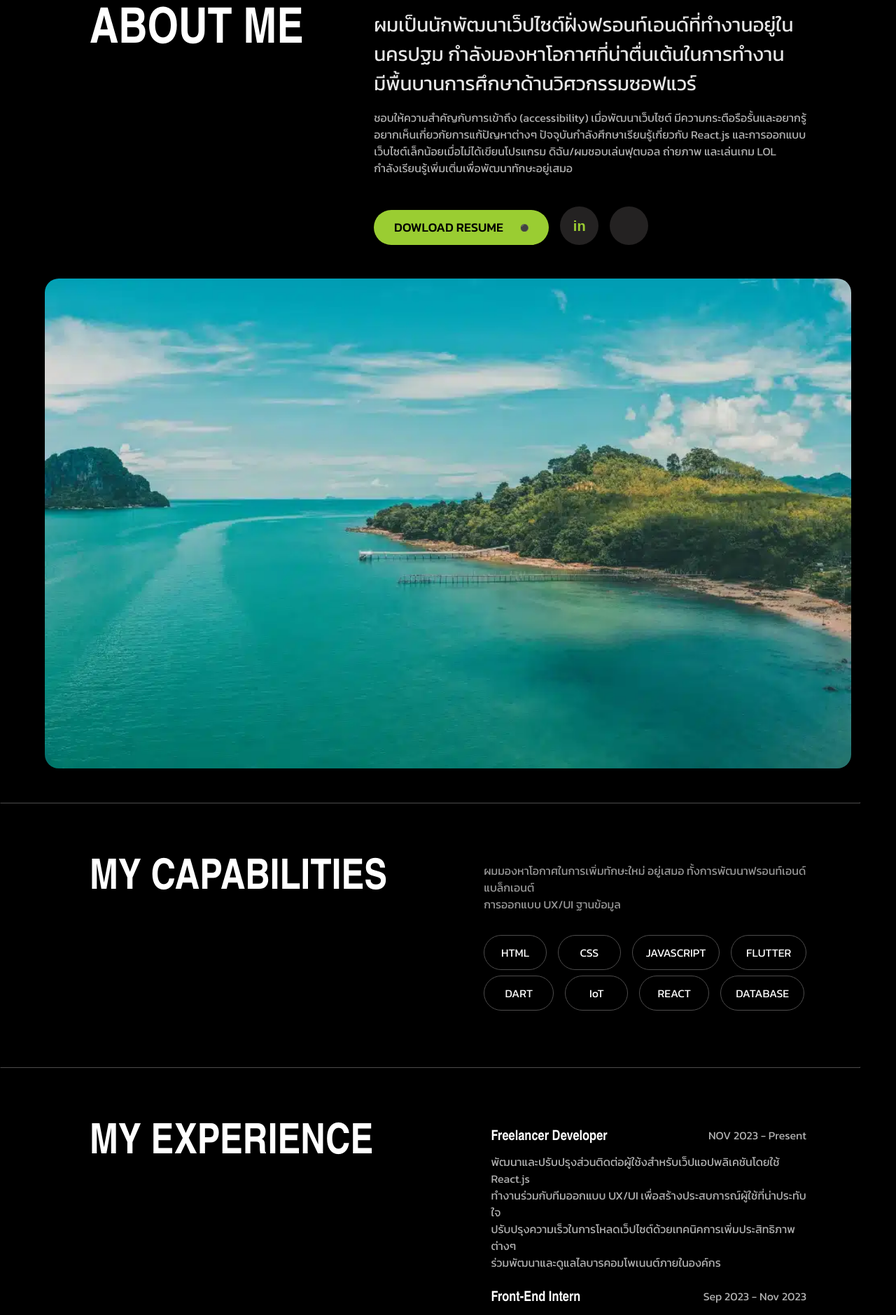
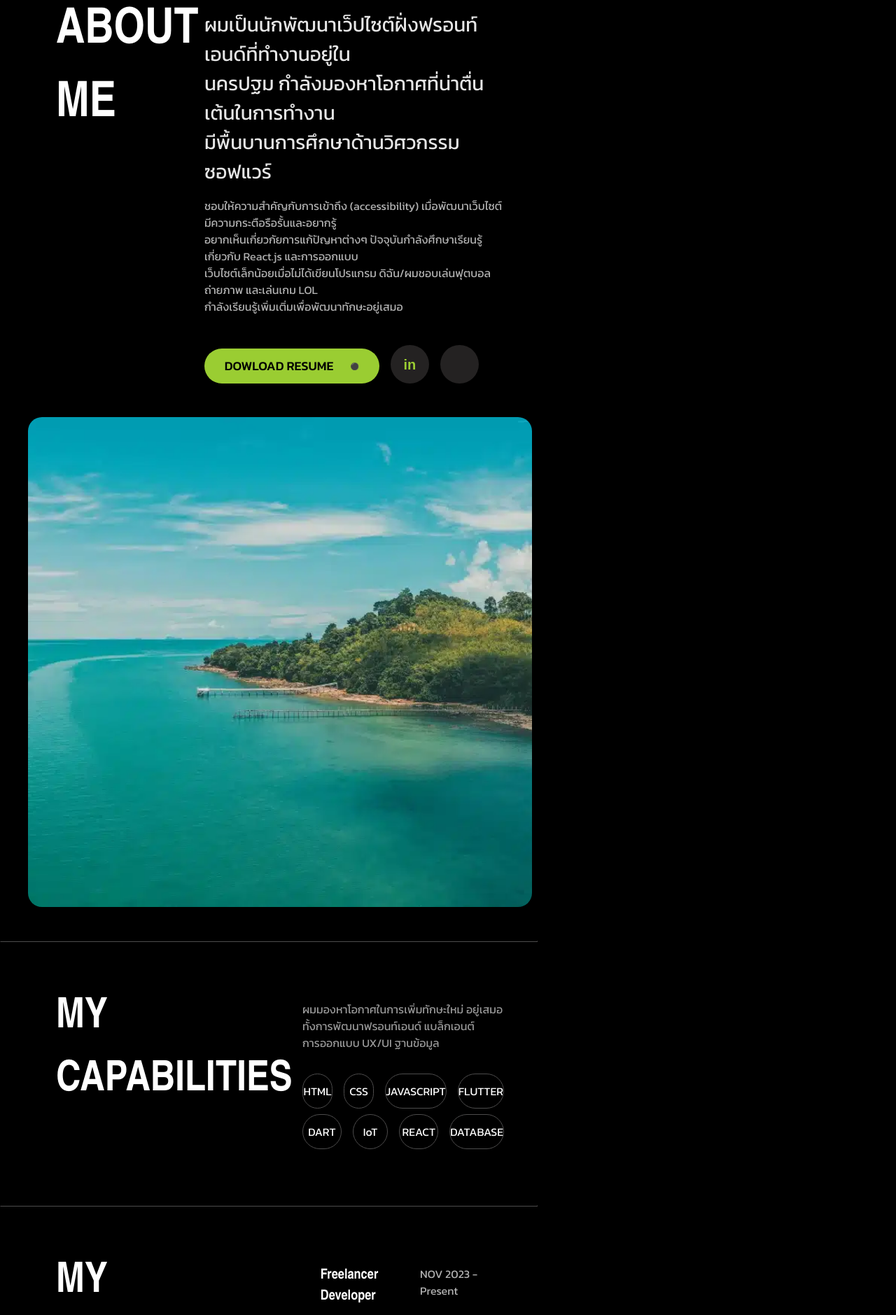
Before and after one commit to beampra/beam-profile-cv-app, a React (Vite) app: page / in a window 1280 px wide. Shown: the part 880-2759 px from the top of the page at 70% size. Built offline with nearby package versions, Linux system fonts and the light colour scheme; some icons are missing.

Commit message:
แก้ box ทั้งหมด

```diff
--- a/src/view/ProfilePage.jsx
+++ b/src/view/ProfilePage.jsx
@@ -8,8 +8,9 @@ import InstagramIcon from '@mui/icons-material/Instagram';
 export default function ProfilePage() {
     return (
         <>
+        <Box sx={{width:'100vh',height:'100vh'}}>
             <Box>
-                <AppBar position="static" sx={{ backgroundColor: 'black' }}>
+                <AppBar position="static" sx={{ backgroundColor: 'black'}}>
                     <Toolbar>
                         <Typography sx={{ ml: 6, fontSize: '22px', mr: 'auto', fontFamily: "Arial Narrow", fontWeight: 'bold', opacity: 0.8, letterSpacing: '-0.7px', }}>
                             NONTAKORN PRAVATVITHISUK
@@ -53,10 +54,11 @@ export default function ProfilePage() {
             <Box sx={{ mt: 10 }}>
                 <hr style={{ borderColor: 'rgb(77, 76, 76)', marginRight: '4%' }} />
             </Box>
-            <Box>
-            <Box sx={{ display: 'flex', justifyContent: 'space-between', mx: '10%', mt: 8, color: 'white' }}>
+            <Box sx={{ display: 'flex', justifyContent: 'space-between',flexDirection: 'row', mx: '10%', mt: 8, color: 'white' }}>
+                <Box>
                 <Typography sx={{ fontSize: '70px', fontWeight: 'bold', fontFamily: 'Arial Narrow' }}>ABOUT ME</Typography>
-                <Box sx={{ display: 'flex', flexDirection: 'column', mt: 2.5}}>
+                </Box>
+                <Box sx={{ display: 'flex', flexDirection: 'column', justifyContent: 'center', mt: 2.5}}>
                     <Typography sx={{ fontSize: '28px', opacity: 0.9 }}>
                         ผมเป็นนักพัฒนาเว็ปไซต์ฝั่งฟรอนท์เอนด์ที่ทำงานอยู่ใน <br />
                         นครปฐม กำลังมองหาโอกาศที่น่าตื่นเต้นในการทำงาน <br />
@@ -79,15 +81,14 @@ export default function ProfilePage() {
                         </Avatar>
                     </Box >
                 </Box>
-            </Box>
-            </Box>
-            <Box sx={{width: '100%'}}>
-                <Avatar alt='see' src={See} variant='rounded' sx={{ width: '90%', height: 700, borderRadius: '20px',justifyContent: 'center', display: 'flex', mt: 6, mx: 'auto'}}></Avatar>
+                </Box>
+
+            <Box sx={{ justifyContent: 'center', display: 'flex', mt: 6 }}>
+                <Avatar alt='see' src={See} variant='rounded' sx={{ width: '90%', height: 700, borderRadius: '20px' }}></Avatar>
             </Box>
             <Box sx={{ mt: 6 }}>
                 <hr style={{ borderColor: 'rgb(77, 76, 76)', marginRight: '4%' }} />
             </Box>
-            <Box>
             <Box sx={{ display: 'flex', justifyContent: 'space-between', mt: 8, color: 'white', mx: '10%'}}>
                 <Typography sx={{ fontSize: '60px', fontWeight: 'bold', fontFamily: 'Arial Narrow' }}>MY CAPABILITIES</Typography>
                 <Box sx={{ display: 'flex', flexDirection: 'column', mt: 2.5 ,width: '45%'}}>
@@ -227,11 +228,9 @@ export default function ProfilePage() {
                     </Box>
                 </Box>
             </Box>
-            </Box>
             <Box sx={{ mt: 10 }}>
                 <hr style={{ borderColor: 'rgb(77, 76, 76)', marginRight: '4%' }} />
             </Box>
-        <Box>
             <Box sx={{ display: 'flex',justifyContent: 'space-between', mt: 8 ,color:'white',mx:'10%'}}>
                 <Typography sx={{fontSize: '60px', fontWeight: 'bold', fontFamily: 'Arial Narrow' }}>MY EXPERIENCE</Typography>
                 <Box sx={{ display: 'flex', flexDirection: 'column', mt: 2.5,width:'44%'}}>
@@ -258,7 +257,6 @@ export default function ProfilePage() {
 
                 </Box>
             </Box>
-        </Box>
             <Box sx={{ mt: 10 }}>
                 <hr style={{ borderColor: 'rgb(77, 76, 76)', marginRight: '4%' }} />
             </Box>
@@ -297,6 +295,7 @@ export default function ProfilePage() {
                 </Box>
             </Box>
             <Box sx={{ height: '100px' }} />
+            </Box>
         </>
     )
 }
```
